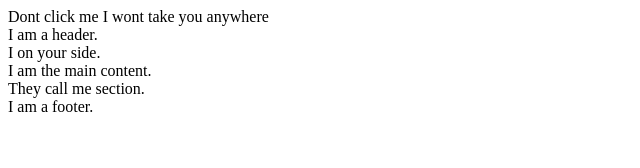
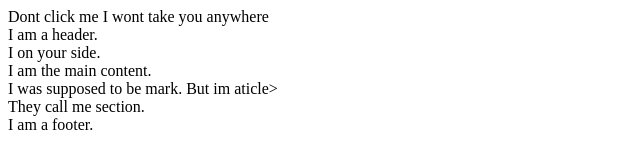
Before and after one commit to SethTobias/WebDevChallenge1, a plain HTML site: page index.html in a window 1280 px wide. Shown: the whole page, without its empty margins (0-640 px from the left). Drawn offline with Linux system fonts and the light colour scheme.

Commit message:
added article

```diff
--- a/index.html
+++ b/index.html
@@ -14,6 +14,8 @@
 
     <main>I am the main content.</main>
 
+    <article>I was supposed to be mark. But im aticle></article>
+
     <section>They call me section.</section>
 
     <footer>I am a footer.</footer>
```
